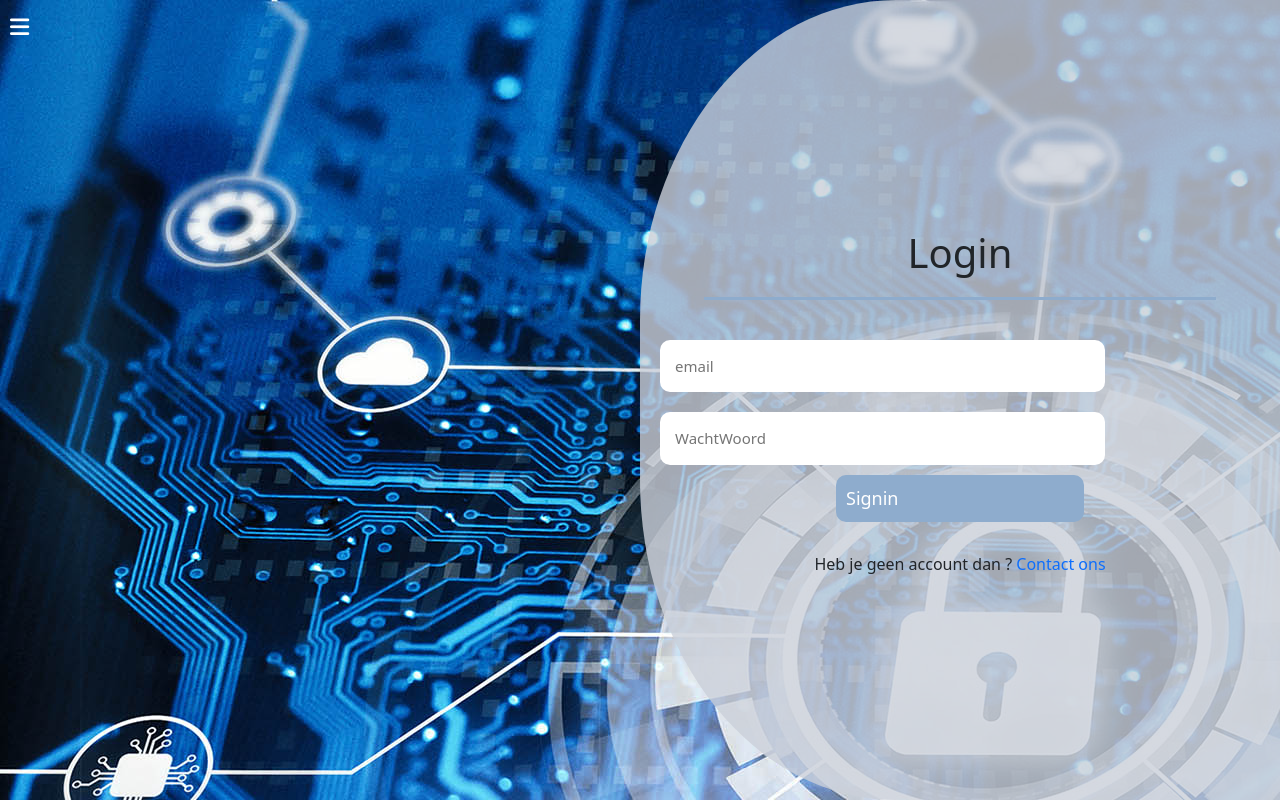
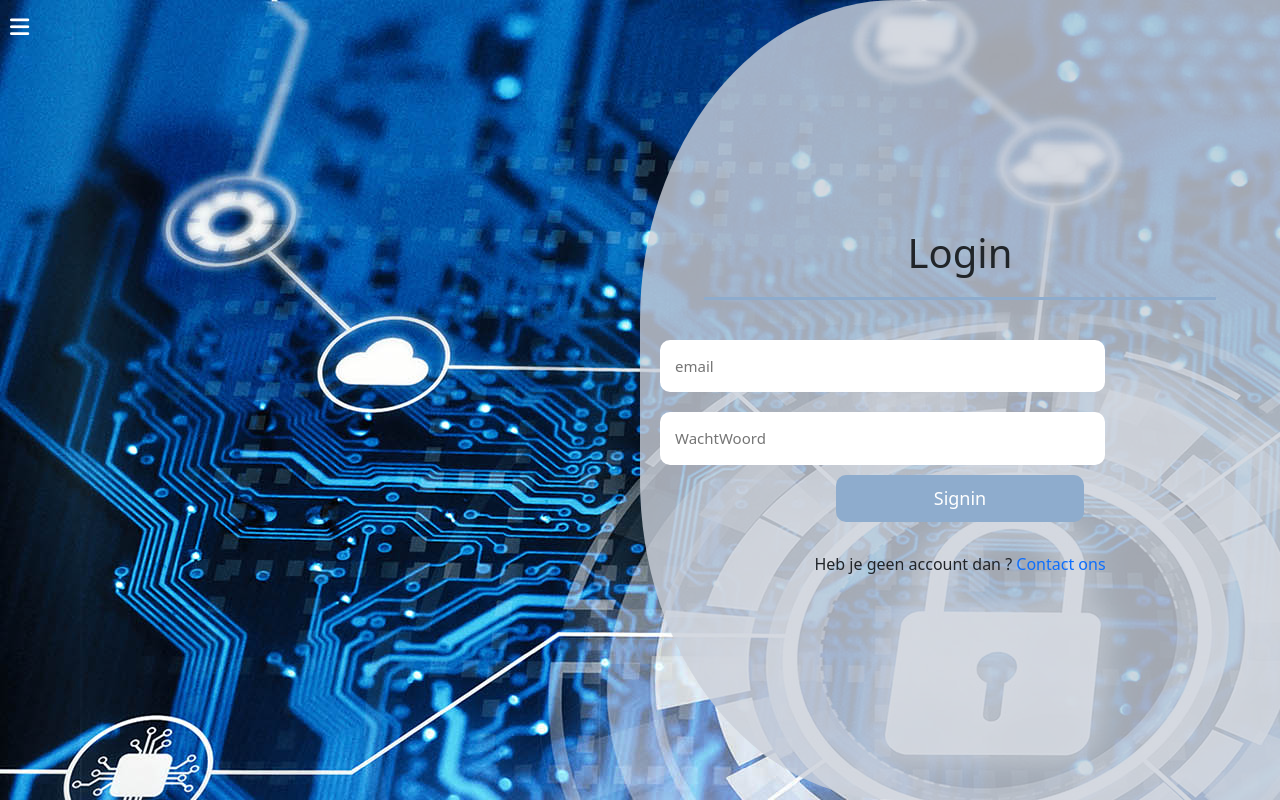
Before and after one commit to SandXs/Project-Security_Chief, a PHP site: page /login.php in a window 1280 px wide. Run offline with PHP 8.4, Linux system fonts and the light colour scheme; the visitor is signed in with stand-in values (Sample User, id 1); some libraries are stand-ins or nearby versions.

Commit message:
addjusting login submitBtn

```diff
--- a/AboutUs.php
+++ b/AboutUs.php
@@ -5,9 +5,9 @@ include './Header.php';
 ?>
 
 <script>
-setTimeout(function() {
-    window.location.reload(1);
-}, 5000);
+// setTimeout(function() {
+//     window.location.reload(1);
+// }, 5000);
 </script>
 
 
--- a/CSS/main.css
+++ b/CSS/main.css
@@ -294,6 +294,7 @@
   display: flex;
   justify-content: center;
   width: 100%;
+  padding: 2%;
   background-color: #8EACCD;
 }
 
@@ -601,7 +602,7 @@ input[type=number] {
   width: 100%;
 }
 
-.submit_btn div {
+.submit_btn button {
   background-color: #8EACCD;
   color: #fff;
   border: none;
@@ -614,7 +615,7 @@ input[type=number] {
   transition: all 50ms ease-in-out;
 }
 
-.submit_btn div:active {
+.submit_btn button:active {
   transform: scale(0.98);
 }
 
--- a/CSS/pagestyle/_intro.scss
+++ b/CSS/pagestyle/_intro.scss
@@ -3,6 +3,7 @@
     display: flex;
     justify-content: center;
     width: 100%;
+    padding: 2%;
     background-color: $primery_color_3;
 
 }
--- a/CSS/pagestyle/_login.scss
+++ b/CSS/pagestyle/_login.scss
@@ -50,7 +50,7 @@
     justify-content: center;
     width: 100%;
 }
-.submit_btn div{
+.submit_btn button{
     background-color: $primery_color_3;
     color:#fff;
     border: none;
@@ -63,7 +63,7 @@
     transition: all 50ms ease-in-out;
 
 }
-.submit_btn div:active{
+.submit_btn button:active{
     transform: scale(0.98);
 }
 @media only screen and (max-width: 850px) {
--- a/login.php
+++ b/login.php
@@ -24,7 +24,7 @@ include("Header.php");
                     <input type="password" name="password" id="password" placeholder="WachtWoord"  autocomplete="off" required>
                 </div>
                 <div class="submit_btn">
-                    <div onclick="login()" name="signin" id='signin'>Signin</div>
+                    <button onclick="login()" name="signin" id='signin'>Signin</button>
                 </div>
             </form >
             <!-- <p><a href="#">Vergeet Wachtwoord </a> </p> -->
```
Also changed, not shown: 1 other file.
